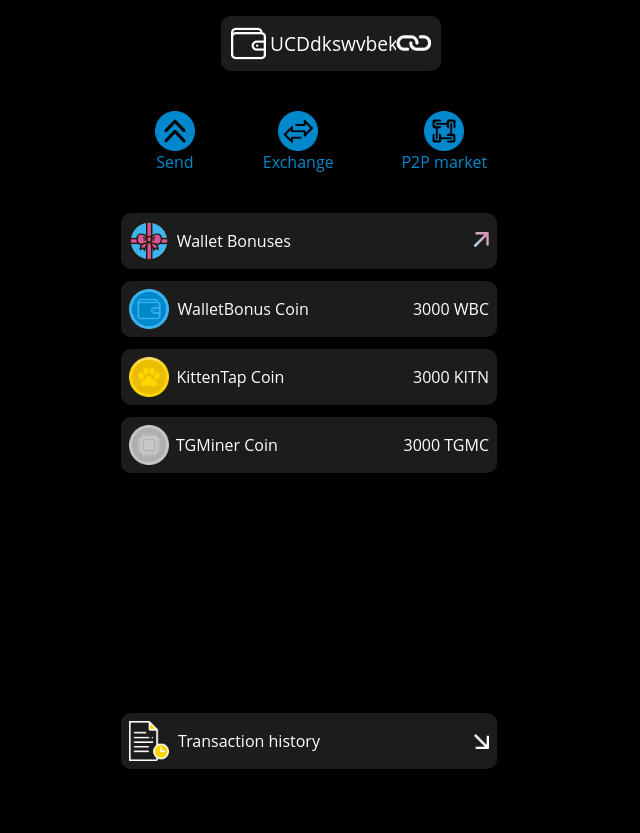
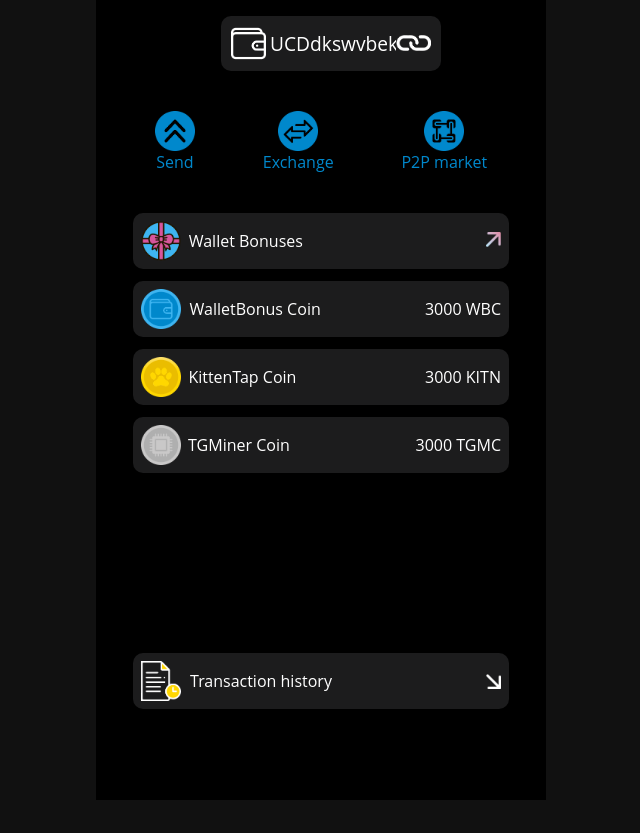
Before and after one commit to KaRameLkA-jpg/kitten.github.io, a PHP site: page /wallet_main.html in a window 1280 px wide. Shown: the whole page, without its empty margins (319-959 px from the left). After the commit the page ends 800 px from the top, so only its background shows below. Run offline with PHP 8.4, Linux system fonts and the light colour scheme.

Commit message:
Изменил расположение элементов с помощью cover

```diff
--- a/assets/css/wallet_main_style.css
+++ b/assets/css/wallet_main_style.css
@@ -98,7 +98,7 @@ body {
     align-items:center;
 }
 .transaction-hist {
-    margin-top: 60%;
+    margin-top: 45%;
     display: flex;
     width: 90%;
     padding: 2%;
@@ -108,3 +108,7 @@ body {
     justify-content: space-between;
     align-items: center;
 }
+.cover {
+    display: flex;
+    justify-content: center;
+}
--- a/wallet_main.html
+++ b/wallet_main.html
@@ -30,6 +30,7 @@
         <span>P2P market</span>
     </a>
 </div>
+<div class="cover">
     <a class="wallet_bonus">
         <div class="left-side">
             <img src="./assets/images/wallet_bonus.png" width="40px">
@@ -39,6 +40,8 @@
             <img src="./assets/images/wallet_bonus_link.png" width="15px">
         </div>
     </a>
+</div>
+<div class="cover">
     <div class="coins_count">
         <div class="left-side">
             <img src="./assets/images/wallet_coin.png" width="40px">
@@ -48,6 +51,8 @@
             <span>3000 WBC</span>
         </div>
     </div>
+</div>
+<div class="cover">
     <div class="coins_count">
         <div class="left-side">
             <img src="./assets/images/kitten_coin.png" width="40px">
@@ -57,6 +62,8 @@
             <span>3000 KITN</span>
         </div>
     </div>
+</div>
+<div class="cover">
     <div class="coins_count">
         <div class="left-side">
             <img src="./assets/images/tgminer_coin.png" width="40px">
@@ -66,6 +73,8 @@
             <span>3000 TGMC</span>
         </div>
     </div>
+</div>
+<div class="cover">
     <div class="transaction-hist">
         <div class="left-side">
             <img src="./assets/images/transaction.png" width="40px">
@@ -73,5 +82,6 @@
         </div>
         <img src="./assets/images/transaction_link.png" width="15px">
     </div>
+</div>
 </body>
 </html>
```
Lines whose indentation alone changed are shown as unchanged.
